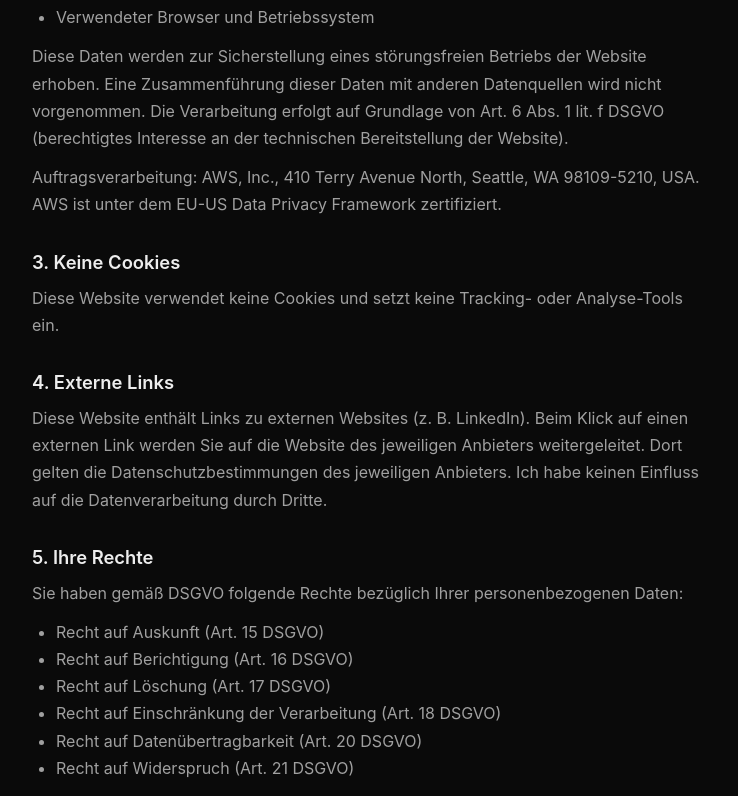
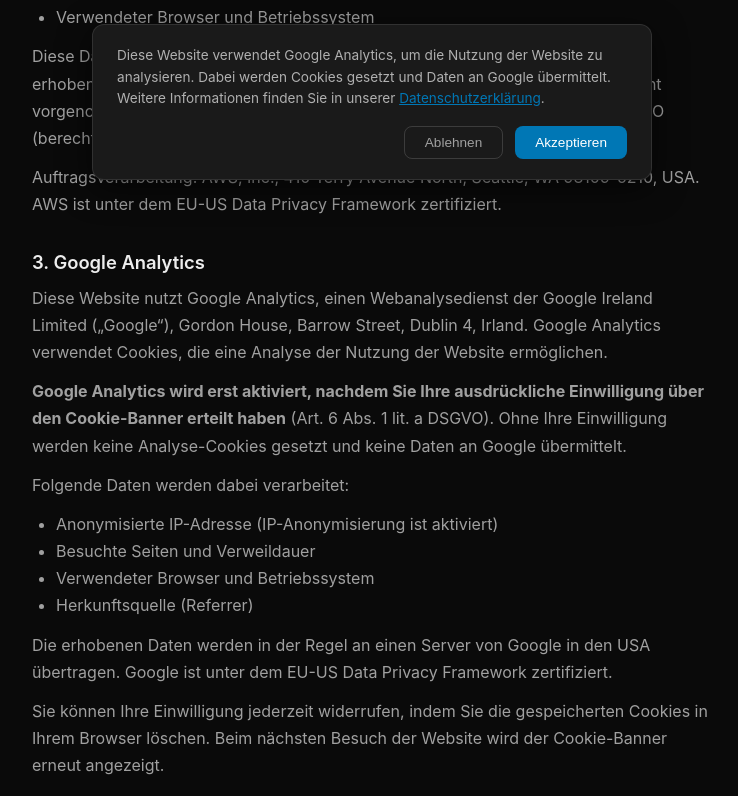
Before and after one commit to gusimo/guido-simon-public-website, a Next.js app: page /datenschutz in a window 1280 px wide. Shown: the part 604-1400 px from the top of the page, without its empty margins (268-1006 px from the left). Built offline with nearby package versions, Linux system fonts and the light colour scheme; no server answers.

Commit message:
added analytics

```diff
--- /dev/null
+++ b/app/components/CookieConsent.tsx
@@ -0,0 +1,123 @@
+"use client";
+
+import { useState, useEffect, useCallback } from "react";
+
+const CONSENT_KEY = "ga_consent";
+
+export type ConsentStatus = "granted" | "denied" | null;
+
+export function getConsentStatus(): ConsentStatus {
+  if (typeof window === "undefined") return null;
+  const value = localStorage.getItem(CONSENT_KEY);
+  if (value === "granted" || value === "denied") return value;
+  return null;
+}
+
+export default function CookieConsent() {
+  const [visible, setVisible] = useState(false);
+
+  useEffect(() => {
+    if (getConsentStatus() === null) {
+      setVisible(true);
+    }
+  }, []);
+
+  const handleConsent = useCallback((granted: boolean) => {
+    const status = granted ? "granted" : "denied";
+    localStorage.setItem(CONSENT_KEY, status);
+    setVisible(false);
+    window.dispatchEvent(new Event("consent-update"));
+  }, []);
+
+  if (!visible) return null;
+
+  return (
+    <div style={styles.overlay}>
+      <div style={styles.banner}>
+        <p style={styles.text}>
+          Diese Website verwendet Google Analytics, um die Nutzung der Website zu
+          analysieren. Dabei werden Cookies gesetzt und Daten an Google
+          übermittelt. Weitere Informationen finden Sie in unserer{" "}
+          <a href="/datenschutz" style={styles.link}>
+            Datenschutzerklärung
+          </a>
+          .
+        </p>
+        <div style={styles.buttons}>
+          <button
+            onClick={() => handleConsent(false)}
+            style={styles.btnDecline}
+          >
+            Ablehnen
+          </button>
+          <button
+            onClick={() => handleConsent(true)}
+            style={styles.btnAccept}
+          >
+            Akzeptieren
+          </button>
+        </div>
+      </div>
+    </div>
+  );
+}
+
+const styles: Record<string, React.CSSProperties> = {
+  overlay: {
+    position: "fixed",
+    bottom: 0,
+    left: 0,
+    right: 0,
+    zIndex: 9999,
+    display: "flex",
+    justifyContent: "center",
+    padding: "1rem",
+    pointerEvents: "none",
+  },
+  banner: {
+    pointerEvents: "auto",
+    maxWidth: "560px",
+    width: "100%",
+    backgroundColor: "#1a1a1a",
+    border: "1px solid rgba(255,255,255,0.1)",
+    borderRadius: "12px",
+    padding: "1.25rem 1.5rem",
+    boxShadow: "0 8px 32px rgba(0,0,0,0.6)",
+  },
+  text: {
+    fontSize: "0.85rem",
+    lineHeight: 1.6,
+    color: "#b0b0b0",
+    margin: 0,
+  },
+  link: {
+    color: "#0077b5",
+    textDecoration: "underline",
+  },
+  buttons: {
+    display: "flex",
+    gap: "0.75rem",
+    marginTop: "1rem",
+    justifyContent: "flex-end",
+  },
+  btnDecline: {
+    padding: "0.5rem 1.25rem",
+    borderRadius: "8px",
+    border: "1px solid rgba(255,255,255,0.15)",
+    backgroundColor: "transparent",
+    color: "#a0a0a0",
+    fontSize: "0.85rem",
+    cursor: "pointer",
+    fontWeight: 500,
+  },
+  btnAccept: {
+    padding: "0.5rem 1.25rem",
+    borderRadius: "8px",
+    border: "none",
+    backgroundColor: "#0077b5",
+    color: "#fff",
+    fontSize: "0.85rem",
+    cursor: "pointer",
+    fontWeight: 500,
+  },
+};
--- /dev/null
+++ b/app/components/GoogleAnalytics.tsx
@@ -0,0 +1,41 @@
+"use client";
+
+import Script from "next/script";
+import { useEffect, useState } from "react";
+import { getConsentStatus } from "./CookieConsent";
+
+const GA_MEASUREMENT_ID = process.env.NEXT_PUBLIC_GA_MEASUREMENT_ID;
+
+export default function GoogleAnalytics() {
+  const [consent, setConsent] = useState(false);
+
+  useEffect(() => {
+    const check = () => setConsent(getConsentStatus() === "granted");
+    check();
+
+    window.addEventListener("consent-update", check);
+    return () => window.removeEventListener("consent-update", check);
+  }, []);
+
+  if (!consent || !GA_MEASUREMENT_ID) return null;
+
+  return (
+    <>
+      <Script
+        src={`https://www.googletagmanager.com/gtag/js?id=${GA_MEASUREMENT_ID}`}
+        strategy="afterInteractive"
+      />
+      <Script id="ga-init" strategy="afterInteractive">
+        {`
+          window.dataLayer = window.dataLayer || [];
+          function gtag(){dataLayer.push(arguments);}
+          gtag('js', new Date());
+          gtag('config', '${GA_MEASUREMENT_ID}', {
+            anonymize_ip: true,
+            cookie_flags: 'SameSite=None;Secure'
+          });
+        `}
+      </Script>
+    </>
+  );
+}
--- a/app/datenschutz/page.tsx
+++ b/app/datenschutz/page.tsx
@@ -54,13 +54,58 @@
           zertifiziert.
         </p>
 
-        <h2>3. Keine Cookies</h2>
+        <h2>3. Google Analytics</h2>
         <p>
-          Diese Website verwendet keine Cookies und setzt keine Tracking- oder
-          Analyse-Tools ein.
+          Diese Website nutzt Google Analytics, einen Webanalysedienst der Google
+          Ireland Limited (&bdquo;Google&ldquo;), Gordon House, Barrow Street,
+          Dublin 4, Irland. Google Analytics verwendet Cookies, die eine Analyse
+          der Nutzung der Website ermöglichen.
+        </p>
+        <p>
+          <strong>Google Analytics wird erst aktiviert, nachdem Sie Ihre
+          ausdrückliche Einwilligung über den Cookie-Banner erteilt haben</strong>{" "}
+          (Art. 6 Abs. 1 lit. a DSGVO). Ohne Ihre Einwilligung werden keine
+          Analyse-Cookies gesetzt und keine Daten an Google übermittelt.
+        </p>
+        <p>Folgende Daten werden dabei verarbeitet:</p>
+        <ul>
+          <li>Anonymisierte IP-Adresse (IP-Anonymisierung ist aktiviert)</li>
+          <li>Besuchte Seiten und Verweildauer</li>
+          <li>Verwendeter Browser und Betriebssystem</li>
+          <li>Herkunftsquelle (Referrer)</li>
+        </ul>
+        <p>
+          Die erhobenen Daten werden in der Regel an einen Server von Google in
+          den USA übertragen. Google ist unter dem EU-US Data Privacy Framework
+          zertifiziert.
+        </p>
+        <p>
+          Sie können Ihre Einwilligung jederzeit widerrufen, indem Sie die
+          gespeicherten Cookies in Ihrem Browser löschen. Beim nächsten Besuch
+          der Website wird der Cookie-Banner erneut angezeigt.
+        </p>
+        <p>
+          Weitere Informationen zum Umgang mit Nutzerdaten bei Google Analytics
+          finden Sie in der{" "}
+          <a
+            href="https://policies.google.com/privacy"
+            target="_blank"
+            rel="noopener noreferrer"
+          >
+            Datenschutzerklärung von Google
+          </a>
+          .
         </p>
 
-        <h2>4. Externe Links</h2>
+        <h2>4. Cookies</h2>
+        <p>
+          Diese Website setzt Cookies nur ein, wenn Sie dem Einsatz von Google
+          Analytics über den Cookie-Banner ausdrücklich zustimmen. Ohne Ihre
+          Einwilligung werden keine Cookies gesetzt. Sie können bereits gesetzte
+          Cookies jederzeit über die Einstellungen Ihres Browsers löschen.
+        </p>
+
+        <h2>5. Externe Links</h2>
         <p>
           Diese Website enthält Links zu externen Websites (z.&nbsp;B.
           LinkedIn). Beim Klick auf einen externen Link werden Sie auf die
@@ -69,7 +114,7 @@
           Einfluss auf die Datenverarbeitung durch Dritte.
         </p>
 
-        <h2>5. Ihre Rechte</h2>
+        <h2>6. Ihre Rechte</h2>
         <p>
           Sie haben gemäß DSGVO folgende Rechte bezüglich Ihrer
           personenbezogenen Daten:
--- a/app/layout.tsx
+++ b/app/layout.tsx
@@ -1,5 +1,7 @@
 import type { Metadata } from "next";
 import "./globals.css";
+import CookieConsent from "./components/CookieConsent";
+import GoogleAnalytics from "./components/GoogleAnalytics";
 
 export const metadata: Metadata = {
   title: "Guido Simon",
@@ -12,8 +14,12 @@
   children: React.ReactNode;
 }) {
   return (
-    <html lang="en">
-      <body>{children}</body>
+    <html lang="de">
+      <body>
+        {children}
+        <GoogleAnalytics />
+        <CookieConsent />
+      </body>
     </html>
   );
 }
```
